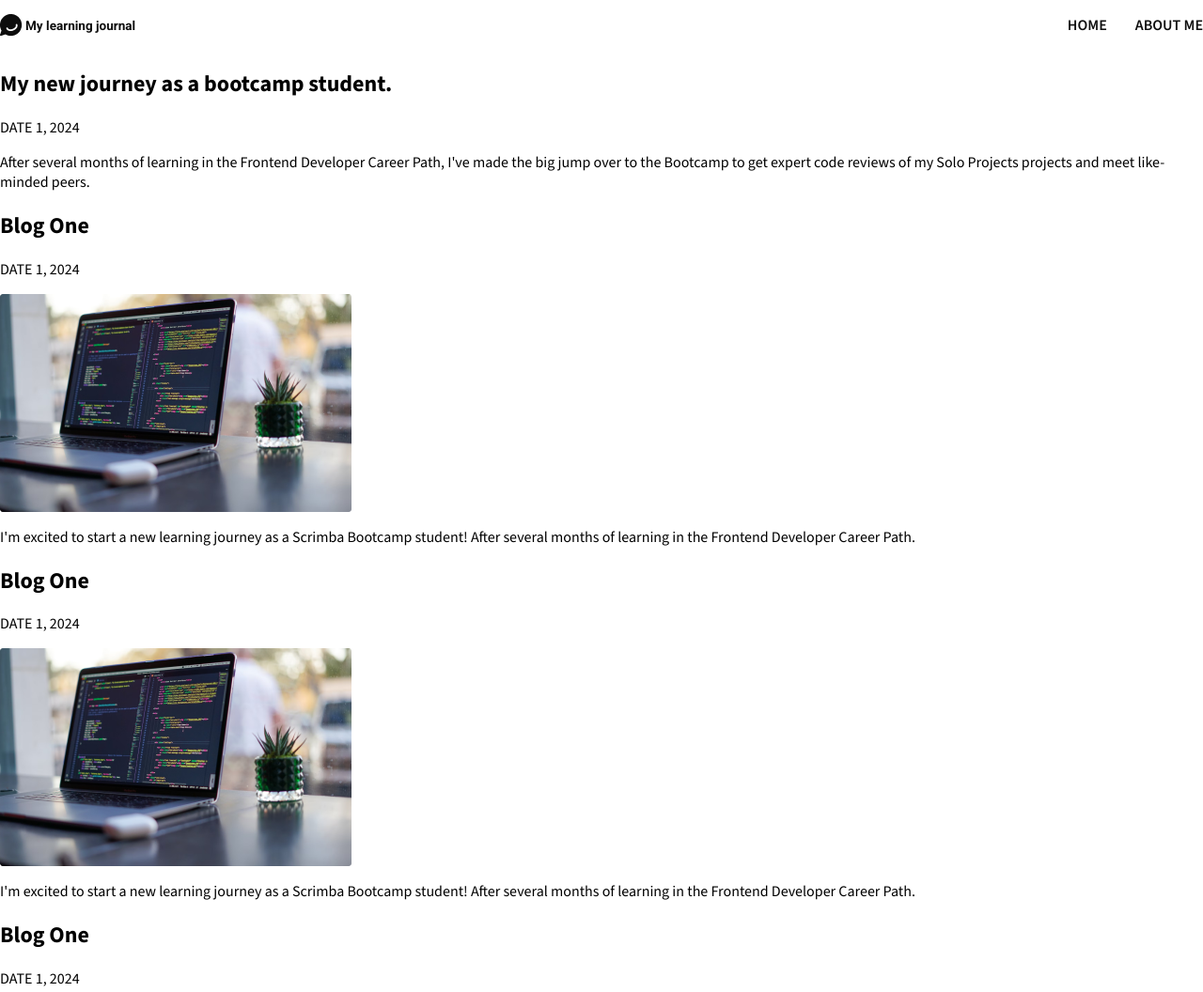
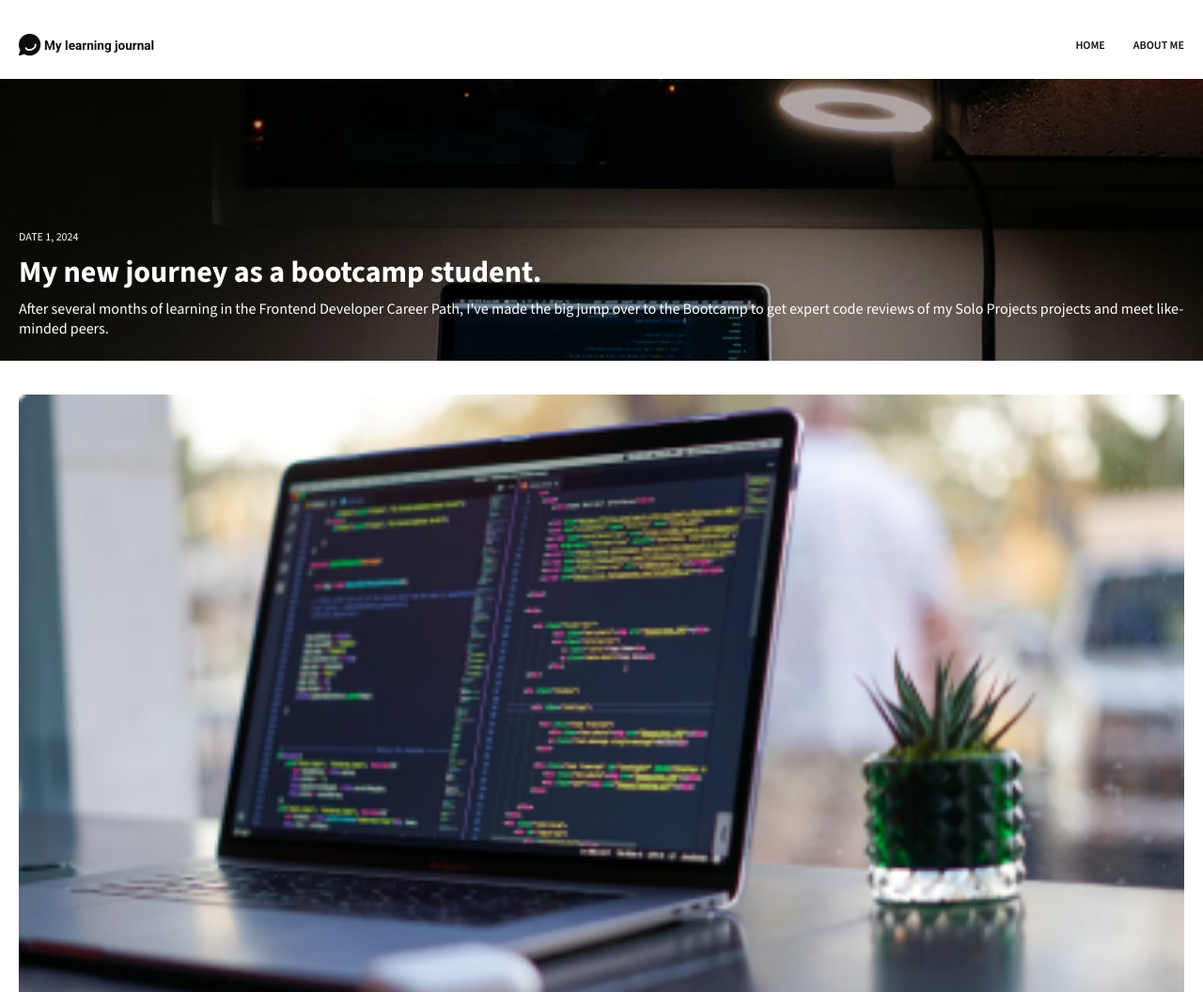
Before and after one commit to vrhernandez/learning-journal, a website built with Vite: page index.html in a window 1280 px wide. Shown: the top 1056 px of the page at 94% size. Built offline with nearby package versions, Linux system fonts and the light colour scheme.

Commit message:
completed basic styling of front page

```diff
--- a/css/style.css
+++ b/css/style.css
@@ -1,8 +1,17 @@
+* {
+    margin: 0;
+    padding: 0;
+    box-sizing: border-box;
+}
+
 html,
 body {
-    margin: 0;
-    padding: 0;
     font-family: "Source Sans 3", sans-serif;
+    color: #0E0E0E;
+}
+
+.container {
+    padding: 2.25em 1.25em 1.5em;
 }
 
 /* HEADER **************************************** */
@@ -16,34 +25,106 @@ header {
     display: flex;
     align-items: center;
     gap: 3px;
+    font: 0.847rem "Roboto", sans-serif;
     text-decoration: none;
+}
+
+a {
+    color: inherit;
 }
 
 .logo-img {
     width: 1.5rem;
 }
 
-h1 {
-    font: 0.847em "Roboto", sans-serif;
-    color: #0E0E0E;
-}
-
 nav ul {
     display: flex;
+    margin: 0;
     gap: 30px;
     list-style: none;
 }
 
 nav a {
+    font-size: 0.75rem;
     font-weight: 600;
     text-decoration: none;
     text-transform: uppercase;
-    color: #0E0E0E;
 }
 
 
-/* MAIN SECTION **************************************** */
+/* MAIN *************************************************** */
 
+.blog-listing {
+    display: flex;
+    flex-direction: column;
+    gap: 2.5em;
+}
+
+.blog {
+    display: flex;
+    flex-direction: column;
+    gap: 8px;
+}
+
+.blog__date {
+    order: -1;
+    font-size: 0.875rem;
+    text-transform: uppercase;
+}
+
+.blog__img {
+    order: -2;
+    width: 100%;
+}
+
+.blog--hero {
+    justify-content: end;
+    height: 18.75em;
+    background: center/cover url("/images/blog-img-hero.png");
+    color: #fff;
+}
+
+.blog--hero__title {
+    font-size: 2rem;
+}
+
+.blog--hero__date {
+    font-size: 0.75rem;
+}
+
+.blog--hero__preview {
+    font-size: 1rem;
+}
 
 
 /* FOOTER **************************************** */
+
+.footer {
+    display: flex;
+    flex-direction: column;
+    align-items: center;
+    padding: 2.25em 0;
+    background: #0E0E0E;
+    color: #fff;
+}
+
+
+/* UTILITY CLASSES ***********************************/
+
+.sr-only {
+    border: 0 !important;
+    clip: rect(1px, 1px, 1px, 1px) !important;
+    -webkit-clip-path: inset(50%) !important;
+        clip-path: inset(50%) !important;
+    height: 1px !important;
+    margin: -1px !important;
+    overflow: hidden !important;
+    padding: 0 !important;
+    position: absolute !important;
+    width: 1px !important;
+    white-space: nowrap !important;
+}
+
+.bold {
+    font-weight: bold;
+}
--- a/index.html
+++ b/index.html
@@ -8,10 +8,10 @@
         <link href="https://fonts.googleapis.com/css2?family=Roboto:wght@700&family=Source+Sans+3:ital,wght@0,200..900;1,200..900&display=swap" rel="stylesheet">
     </head>
     <body>
-        <header>
+        <header class="container">
             <a class="logo" href="index.html">
                 <img class="logo-img" src="images/logo.png">
-                <h1>My learning journal</h1>
+                My learning journal
             </a>
             <nav>
                 <ul>
@@ -21,35 +21,35 @@
             </nav>
         </header>
         <main>
-            <section class="hero">
-                <h2 class="blog-title">My new journey as a bootcamp student.</h2>
-                <p class="blog-date">DATE 1, 2024</p>
-                <p>After several months of learning in the Frontend Developer Career Path, I've made the big jump over to the Bootcamp to get expert code reviews of my Solo Projects projects and meet like-minded peers.</p>
+            <h1 class="sr-only">Landing Page</h1>
+            <section class="blog blog--hero container">
+                <h2 class="blog--hero__title">My new journey as a bootcamp student.</h2>
+                <p class="blog__date blog--hero__date">Date 1, 2024</p>
+                <p class="blog--hero__preview">After several months of learning in the Frontend Developer Career Path, I've made the big jump over to the Bootcamp to get expert code reviews of my Solo Projects projects and meet like-minded peers.</p>
             </section>
-            <section class="blog-listing">
+            <section class="blog-listing container">
                 <div class="blog">
-                    <h2 class="blog-title">Blog One</h2>
-                    <p class="blog-date">DATE 1, 2024</p>
-                    <img src="images/blog-img-cactus.png">
-                    <p class="blog-preview">I'm excited to start a new learning journey as a Scrimba Bootcamp student! After several months of learning in the Frontend Developer Career Path.</p>
+                    <h2 class="blog__title">Blog One</h2>
+                    <p class="blog__date">Date 1, 2024</p>
+                    <img class="blog__img" src="images/blog-img-cactus.png">
+                    <p class="blog__preview">I'm excited to start a new learning journey as a Scrimba Bootcamp student! After several months of learning in the Frontend Developer Career Path.</p>
                 </div>
                 <div class="blog">
-                    <h2 class="blog-title">Blog One</h2>
-                    <p class="blog-date">DATE 1, 2024</p>
-                    <img src="images/blog-img-cactus.png">
-                    <p class="blog-preview">I'm excited to start a new learning journey as a Scrimba Bootcamp student! After several months of learning in the Frontend Developer Career Path.</p>
+                    <h2 class="blog__title">Blog One</h2>
+                    <p class="blog__date">Date 1, 2024</p>
+                    <img class="blog__img" src="images/blog-img-cactus.png">
+                    <p class="blog__preview">I'm excited to start a new learning journey as a Scrimba Bootcamp student! After several months of learning in the Frontend Developer Career Path.</p>
                 </div>
                 <div class="blog">
-                    <h2 class="blog-title">Blog One</h2>
-                    <p class="blog-date">DATE 1, 2024</p>
-                    <img src="images/blog-img-cactus.png">
-                    <p class="blog-preview">I'm excited to start a new learning journey as a Scrimba Bootcamp student! After several months of learning in the Frontend Developer Career Path.</p>
+                    <h2 class="blog__title">Blog One</h2>
+                    <p class="blog__date">Date 1, 2024</p>
+                    <img class="blog__img" src="images/blog-img-cactus.png">
+                    <p class="blog__preview">I'm excited to start a new learning journey as a Scrimba Bootcamp student! After several months of learning in the Frontend Developer Career Path.</p>
                 </div>
             </section>
-
         </main>
-        <footer>
-            <p>My Learning Journal</p>
+        <footer class="footer">
+            <p class="bold">My Learning Journal</p>
             <p>Copyright ©2024</p>
         </footer>
     </body>
```
